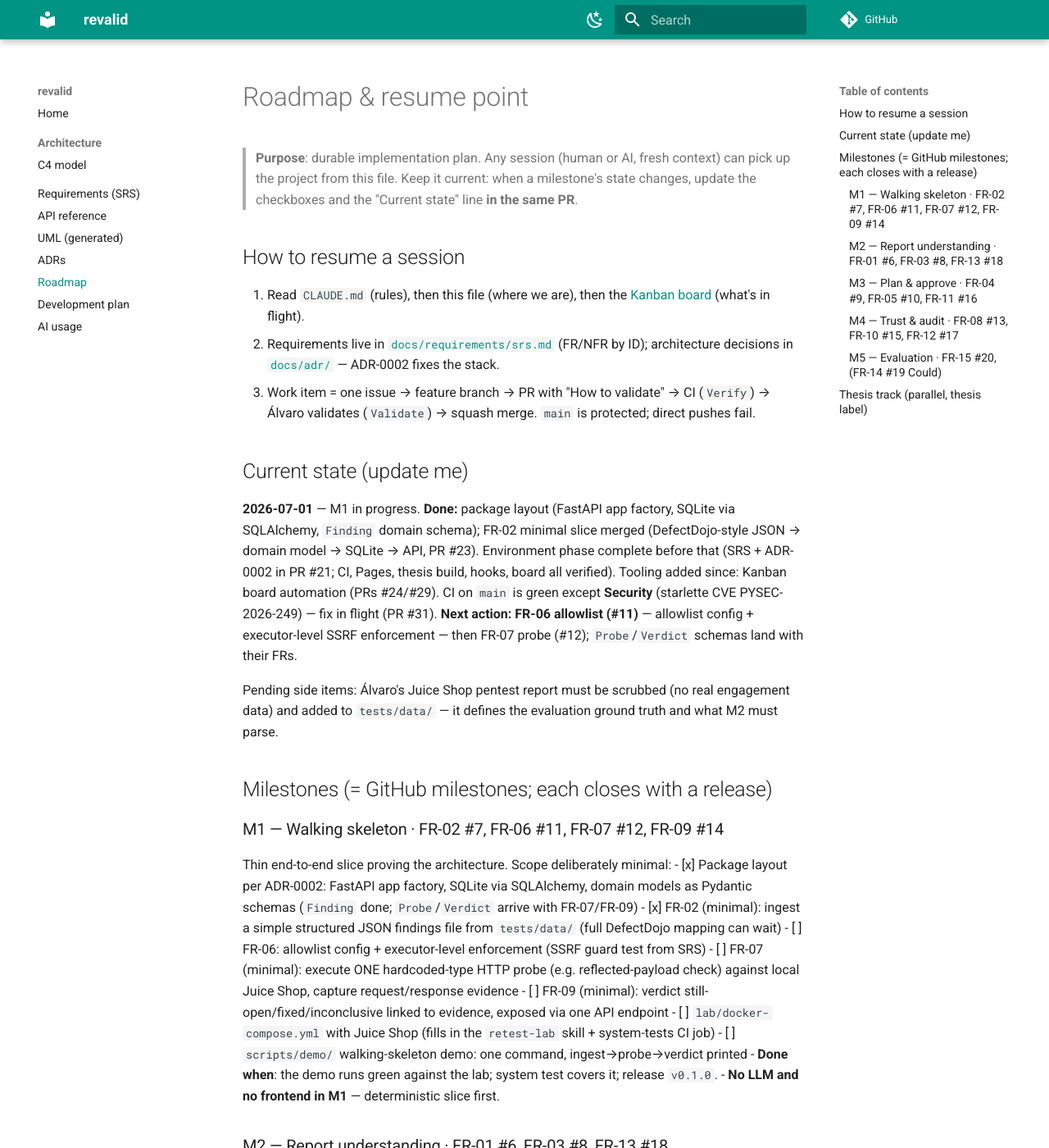
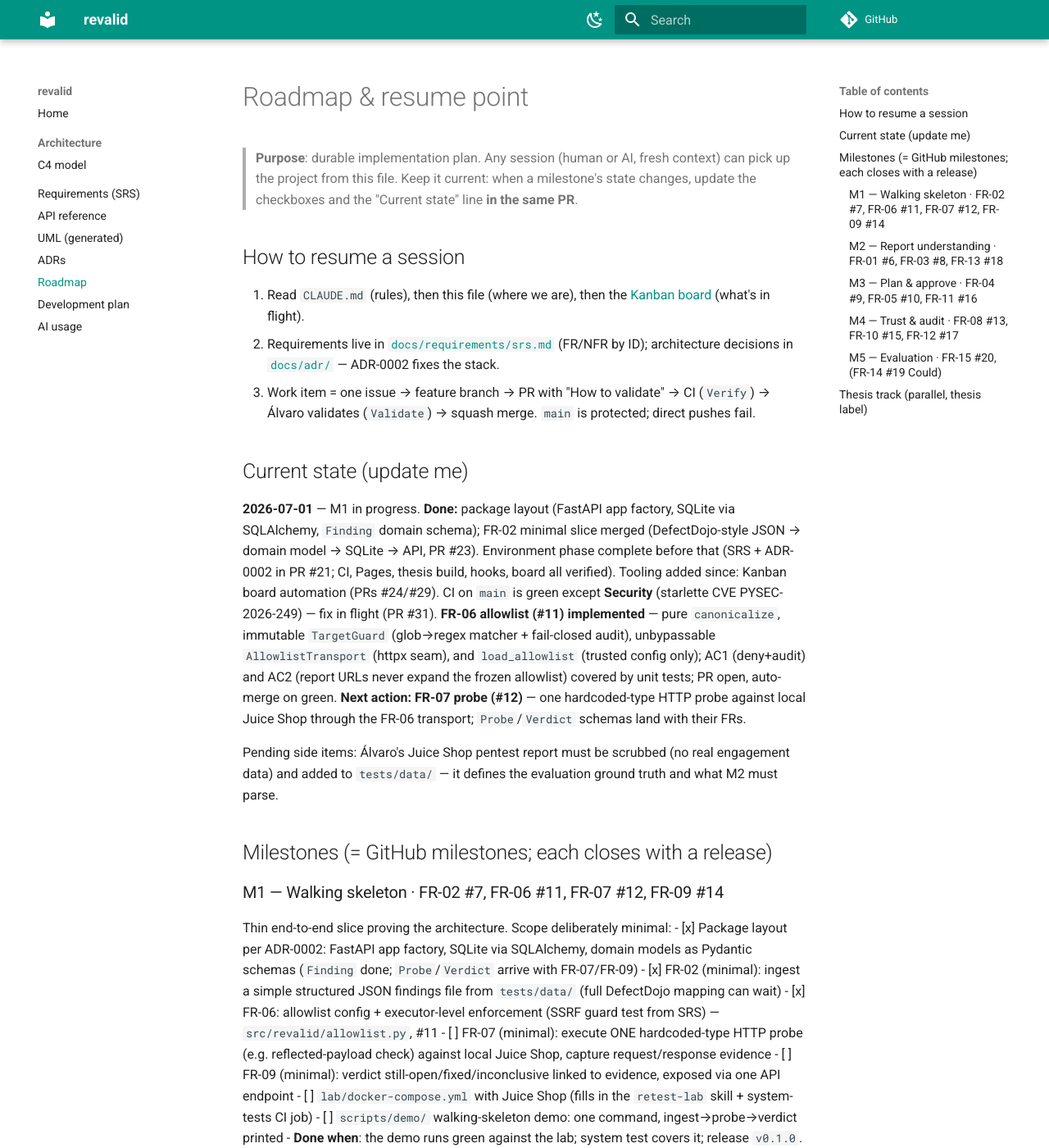
Before and after one commit to SelfishCoconut/revalid, an MkDocs documentation site: the page built from docs/roadmap.md, in a window 1280 px wide and 1400 px high. Shown: the whole window at 82% size. Built offline with MkDocs 1.6.1 and Material for MkDocs 9.7.7, drawn with Linux system fonts in a browser that asks for light colours; comment, search, counter and statistics services are not loaded.

Commit message:
docs(roadmap): mark FR-06 allowlist implemented, next action FR-07
Co-Authored-By: Claude <noreply@anthropic.com>

```diff
--- a/docs/roadmap.md
+++ b/docs/roadmap.md
@@ -12,7 +12,7 @@
 
 ## Current state (update me)
 
-**2026-07-01** — M1 in progress. **Done:** package layout (FastAPI app factory, SQLite via SQLAlchemy, `Finding` domain schema); FR-02 minimal slice merged (DefectDojo-style JSON → domain model → SQLite → API, PR #23). Environment phase complete before that (SRS + ADR-0002 in PR #21; CI, Pages, thesis build, hooks, board all verified). Tooling added since: Kanban board automation (PRs #24/#29). CI on `main` is green except **Security** (starlette CVE PYSEC-2026-249) — fix in flight (PR #31). **Next action: FR-06 allowlist (#11)** — allowlist config + executor-level SSRF enforcement — then FR-07 probe (#12); `Probe`/`Verdict` schemas land with their FRs.
+**2026-07-01** — M1 in progress. **Done:** package layout (FastAPI app factory, SQLite via SQLAlchemy, `Finding` domain schema); FR-02 minimal slice merged (DefectDojo-style JSON → domain model → SQLite → API, PR #23). Environment phase complete before that (SRS + ADR-0002 in PR #21; CI, Pages, thesis build, hooks, board all verified). Tooling added since: Kanban board automation (PRs #24/#29). CI on `main` is green except **Security** (starlette CVE PYSEC-2026-249) — fix in flight (PR #31). **FR-06 allowlist (#11) implemented** — pure `canonicalize`, immutable `TargetGuard` (glob→regex matcher + fail-closed audit), unbypassable `AllowlistTransport` (httpx seam), and `load_allowlist` (trusted config only); AC1 (deny+audit) and AC2 (report URLs never expand the frozen allowlist) covered by unit tests; PR open, auto-merge on green. **Next action: FR-07 probe (#12)** — one hardcoded-type HTTP probe against local Juice Shop through the FR-06 transport; `Probe`/`Verdict` schemas land with their FRs.
 
 Pending side items: Álvaro's Juice Shop pentest report must be scrubbed (no real engagement data) and added to `tests/data/` — it defines the evaluation ground truth and what M2 must parse.
 
@@ -22,7 +22,7 @@ Pending side items: Álvaro's Juice Shop pentest report must be scrubbed (no rea
 Thin end-to-end slice proving the architecture. Scope deliberately minimal:
 - [x] Package layout per ADR-0002: FastAPI app factory, SQLite via SQLAlchemy, domain models as Pydantic schemas (`Finding` done; `Probe`/`Verdict` arrive with FR-07/FR-09)
 - [x] FR-02 (minimal): ingest a simple structured JSON findings file from `tests/data/` (full DefectDojo mapping can wait)
-- [ ] FR-06: allowlist config + executor-level enforcement (SSRF guard test from SRS)
+- [x] FR-06: allowlist config + executor-level enforcement (SSRF guard test from SRS) — `src/revalid/allowlist.py`, #11
 - [ ] FR-07 (minimal): execute ONE hardcoded-type HTTP probe (e.g. reflected-payload check) against local Juice Shop, capture request/response evidence
 - [ ] FR-09 (minimal): verdict still-open/fixed/inconclusive linked to evidence, exposed via one API endpoint
 - [ ] `lab/docker-compose.yml` with Juice Shop (fills in the `retest-lab` skill + system-tests CI job)
```
